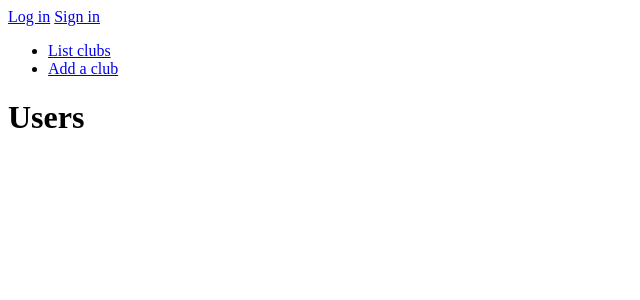
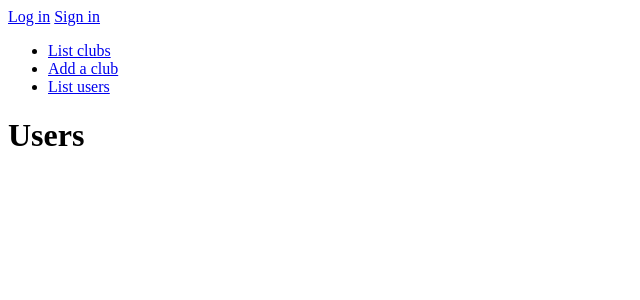
Before and after one commit to elehtine/Harrastuslista, a Flask app: page /user in a window 1280 px wide. Shown: the top 300 px of the page, without its empty margins (0-640 px from the left). Run offline with Flask 2, Linux system fonts and the light colour scheme.

Commit message:
Add link to user list

```diff
--- a/application/templates/layout.html
+++ b/application/templates/layout.html
@@ -18,6 +18,7 @@
     <ul>
       <li><a href={{ url_for("clubs_index") }}>List clubs</a></li>
       <li><a href={{ url_for("clubs_form") }}>Add a club</a></li>
+      <li><a href={{ url_for("users_index") }}>List users</a></li>
     </ul>
 
     {% block body %}
```
